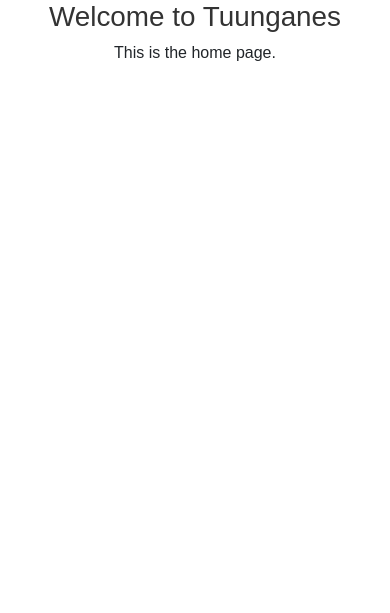
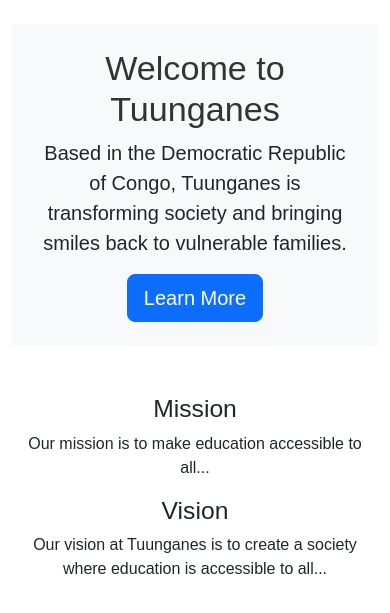
Before and after one commit to MarcelBag/tuunganes, a Flask app: page / in a window 390 px wide. Shown: the part 56-669 px from the top of the page. Run offline with Flask 3, Linux system fonts and the light colour scheme.

Commit message:
Add Bootstrap for styling and tuunganes responsiveness

```diff
--- a/templates/index.html
+++ b/templates/index.html
@@ -34,8 +34,26 @@
             </div>
         </div>
     </nav>
-    <h1>Welcome to Tuunganes</h1>
-    <p>This is the home page.</p>
+    <div class="container mt-4">
+        <div class="jumbotron bg-light p-4">
+            <h1 class="display-4">Welcome to Tuunganes</h1>
+            <p class="lead">Based in the Democratic Republic of Congo, Tuunganes is transforming society and bringing smiles back to vulnerable families.</p>
+            <a class="btn btn-primary btn-lg" href="/actions" role="button">Learn More</a>
+        </div>
+    </div>
+    <div class="container mt-5">
+        <div class="row">
+            <div class="col-md-6">
+                <h2>Mission</h2>
+                <p>Our mission is to make education accessible to all...</p>
+            </div>
+            <div class="col-md-6">
+                <h2>Vision</h2>
+                <p>Our vision at Tuunganes is to create a society where education is accessible to all...</p>
+            </div>
+        </div>
+    </div>
+
     <!-- Bootstrap JS -->
     <script src="https://cdn.jsdelivr.net/npm/bootstrap@5.3.0/dist/js/bootstrap.bundle.min.js"></script>
     <!-- Custom JS -->
```
